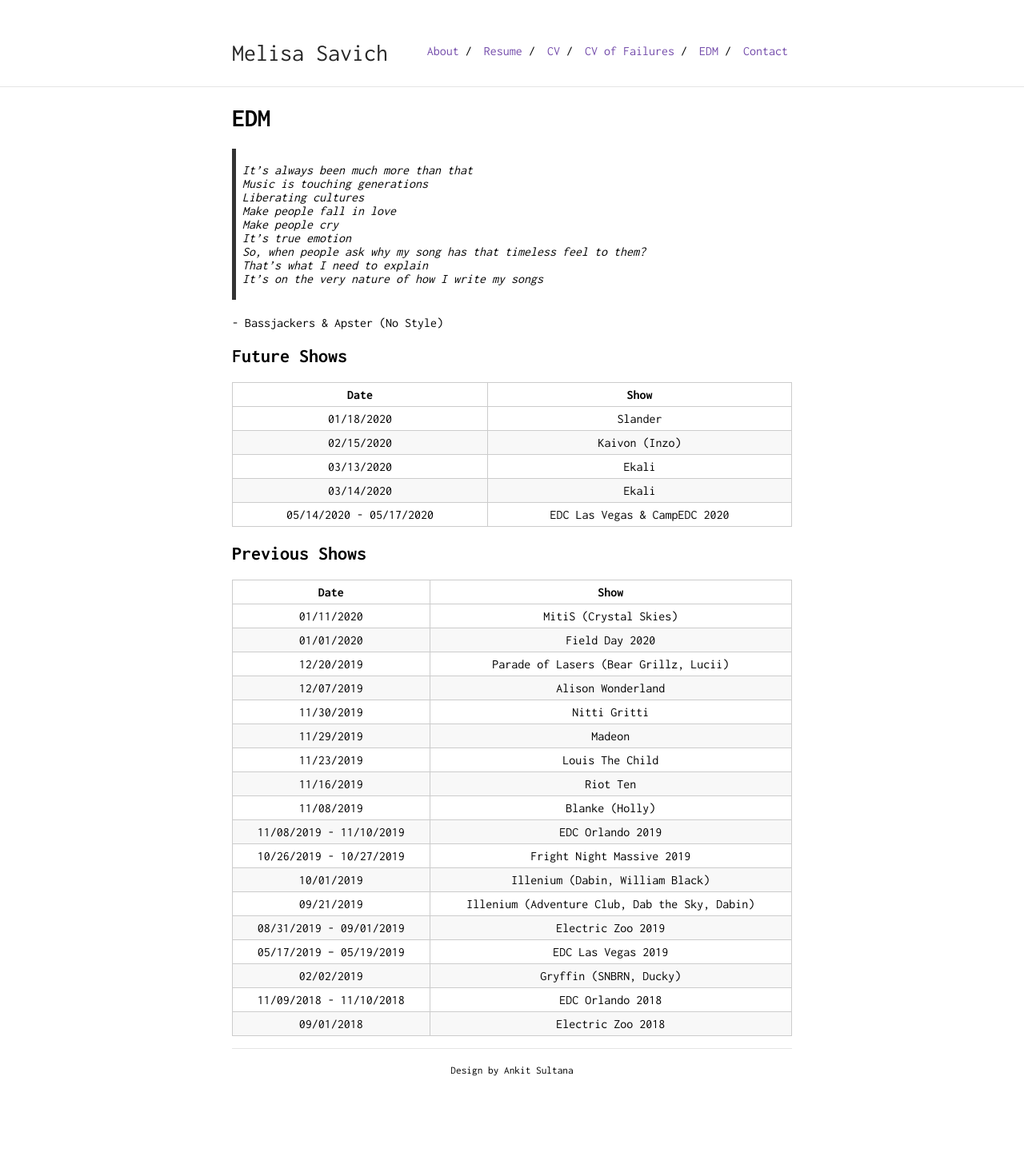
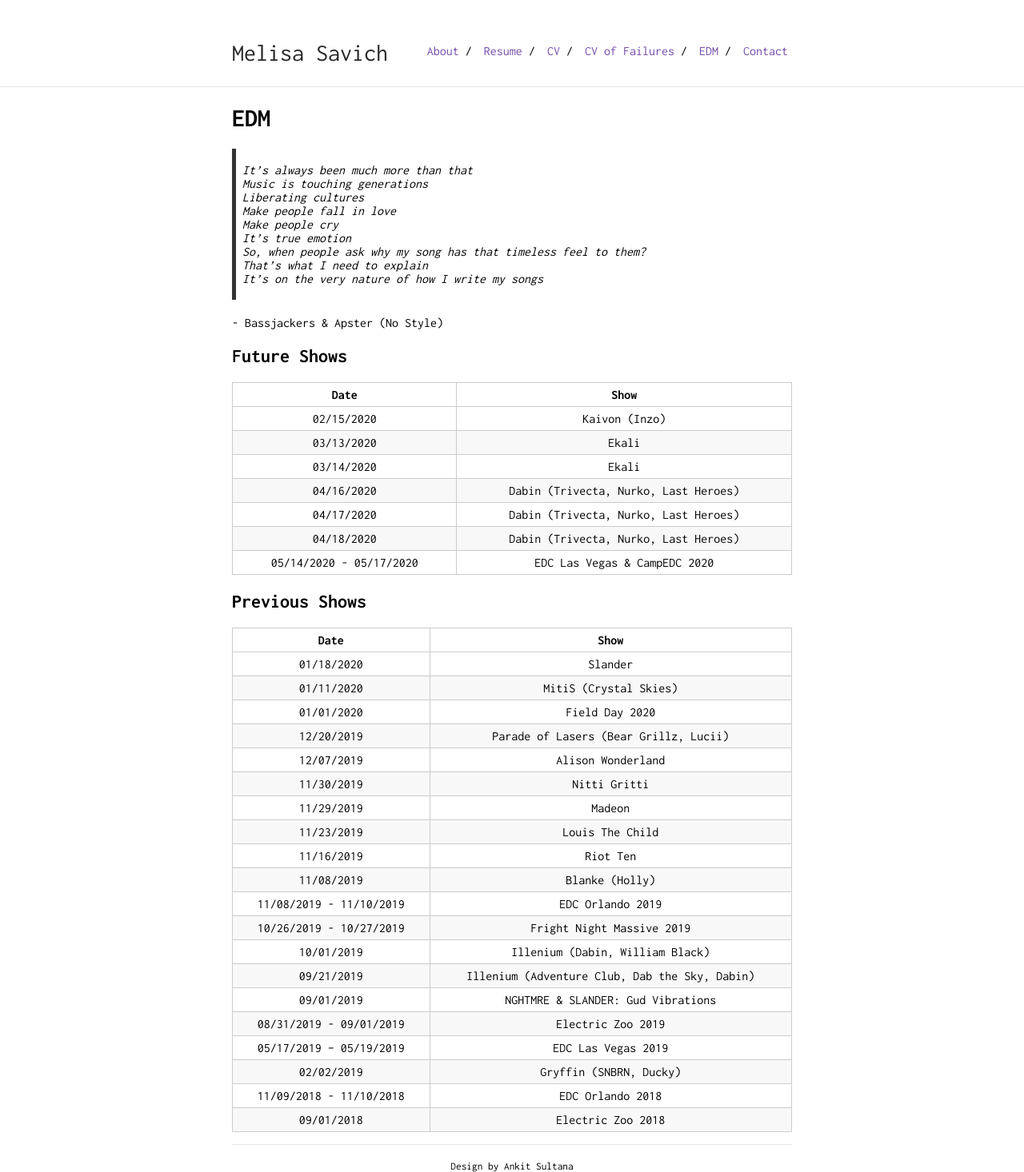
Before and after one commit to mksavic/mksavic.github.io, a Jekyll site: the page built from edm.md, in a window 1280 px wide. Shown: the whole page at 80% size. Built offline with Jekyll 4.4.1, drawn with Linux system fonts in a browser that asks for light colours; our own code applies the rules of GitHub Pages for plain Markdown files; before the commit the page ends 1346 px from its top, so only the background shows below that.

Commit message:
update edm.md

```diff
--- a/edm.md
+++ b/edm.md
@@ -21,16 +21,19 @@ is_contact: true
 
 |          Date           |                      Show                      |
 |:-----------------------:|:----------------------------------------------:|
-|       01/18/2020        |                    Slander                     |
 |       02/15/2020        |                 Kaivon (Inzo)                  |
 |       03/13/2020        |                     Ekali                      |
 |       03/14/2020        |                     Ekali                      |
+|       04/16/2020        |      Dabin (Trivecta, Nurko, Last Heroes)      |
+|       04/17/2020        |      Dabin (Trivecta, Nurko, Last Heroes)      |
+|       04/18/2020        |      Dabin (Trivecta, Nurko, Last Heroes)      |
 | 05/14/2020 - 05/17/2020 |          EDC Las Vegas & CampEDC 2020          |
 
 ## Previous Shows
 
 |          Date           |                      Show                      |
 |:-----------------------:|:----------------------------------------------:|
+|       01/18/2020        |                    Slander                     |
 |       01/11/2020        |             MitiS (Crystal Skies)              |
 |       01/01/2020        |                 Field Day 2020                 |
 |       12/20/2019        |     Parade of Lasers (Bear Grillz, Lucii)      |
@@ -44,6 +47,7 @@ is_contact: true
 | 10/26/2019 - 10/27/2019 |           Fright Night Massive 2019            |
 |       10/01/2019        |        Illenium (Dabin, William Black)         |
 |       09/21/2019        | Illenium (Adventure Club, Dab the Sky, Dabin)  |
+|       09/01/2019        |       NGHTMRE & SLANDER: Gud Vibrations        |
 | 08/31/2019 - 09/01/2019 |               Electric Zoo 2019                |
 | 05/17/2019 – 05/19/2019 |               EDC Las Vegas 2019               |
 |       02/02/2019        |             Gryffin (SNBRN, Ducky)             |
```
